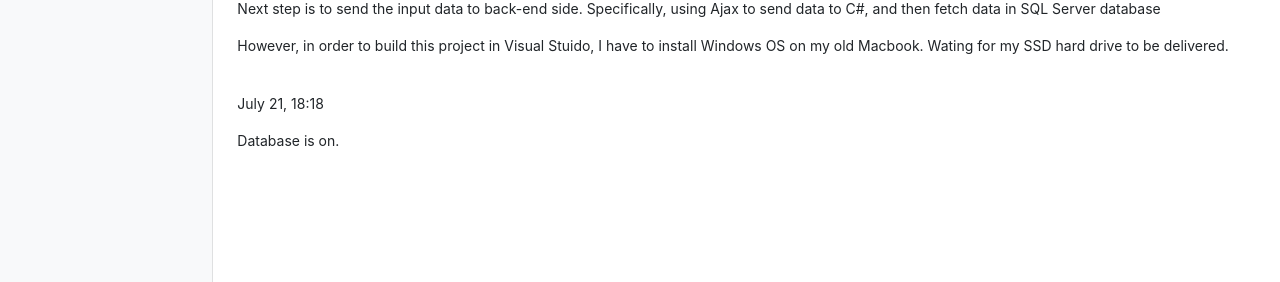
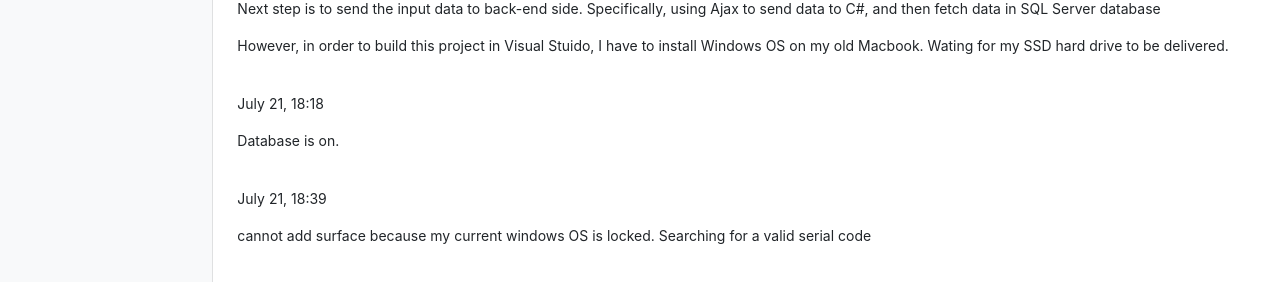
Before and after one commit to jackiehanyang/EmployeeManagement, a plain HTML site: page EmployeeManagement/Pages/index.html in a window 1280 px wide. Shown: the part 170-452 px from the top of the page. Drawn offline with Linux system fonts and the light colour scheme.

Commit message:
waiting to add surface

```diff
--- a/EmployeeManagement/Pages/index.html
+++ b/EmployeeManagement/Pages/index.html
@@ -115,6 +115,9 @@
                 </br>
                 <p>July 21, 18:18</p>
                 <p>Database is on.</p>
+                </br>
+                <p>July 21, 18:39</p>
+                <p>cannot add surface because my current windows OS is locked. Searching for a valid serial code</p>
 
             </main>
         </div>
```
